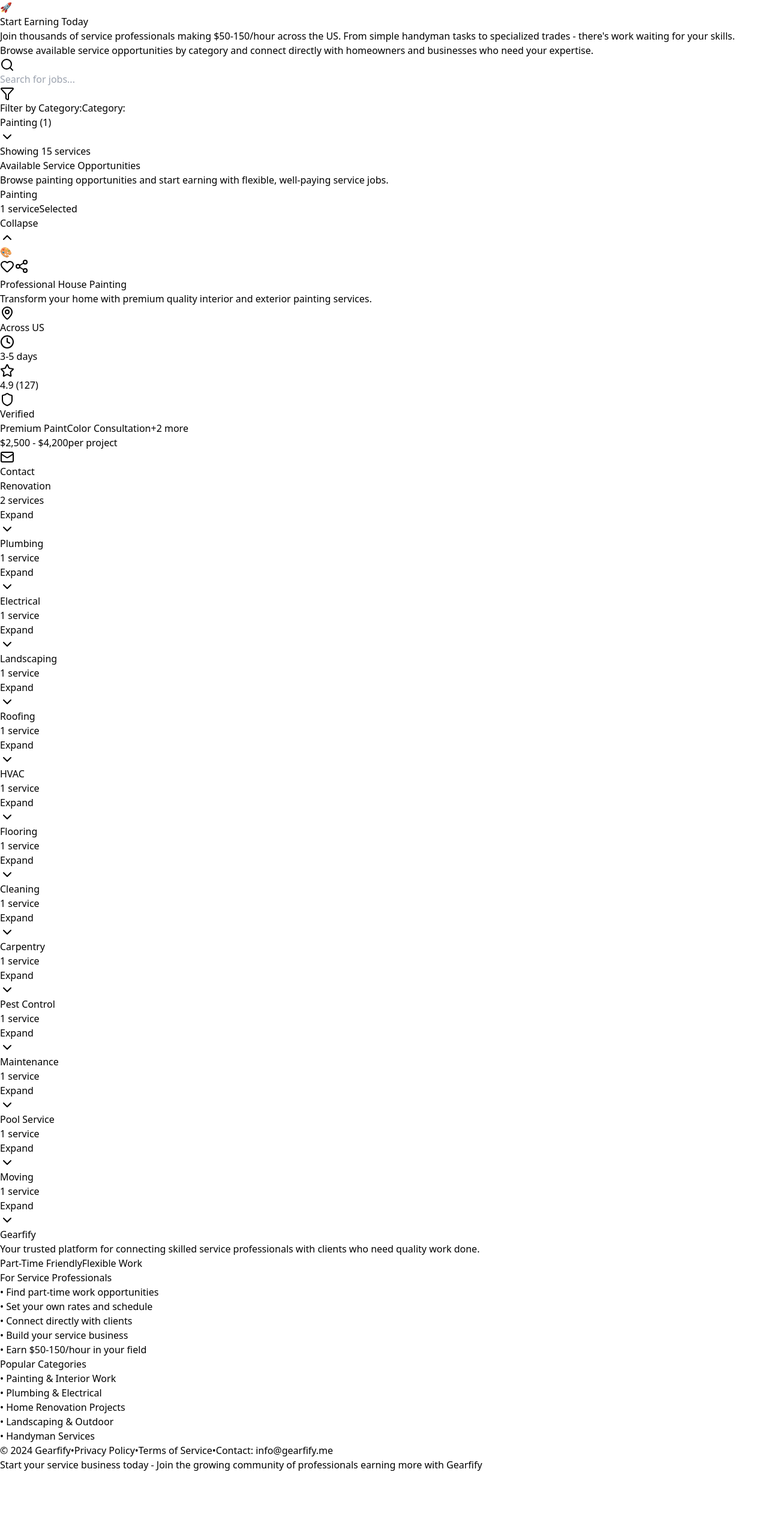
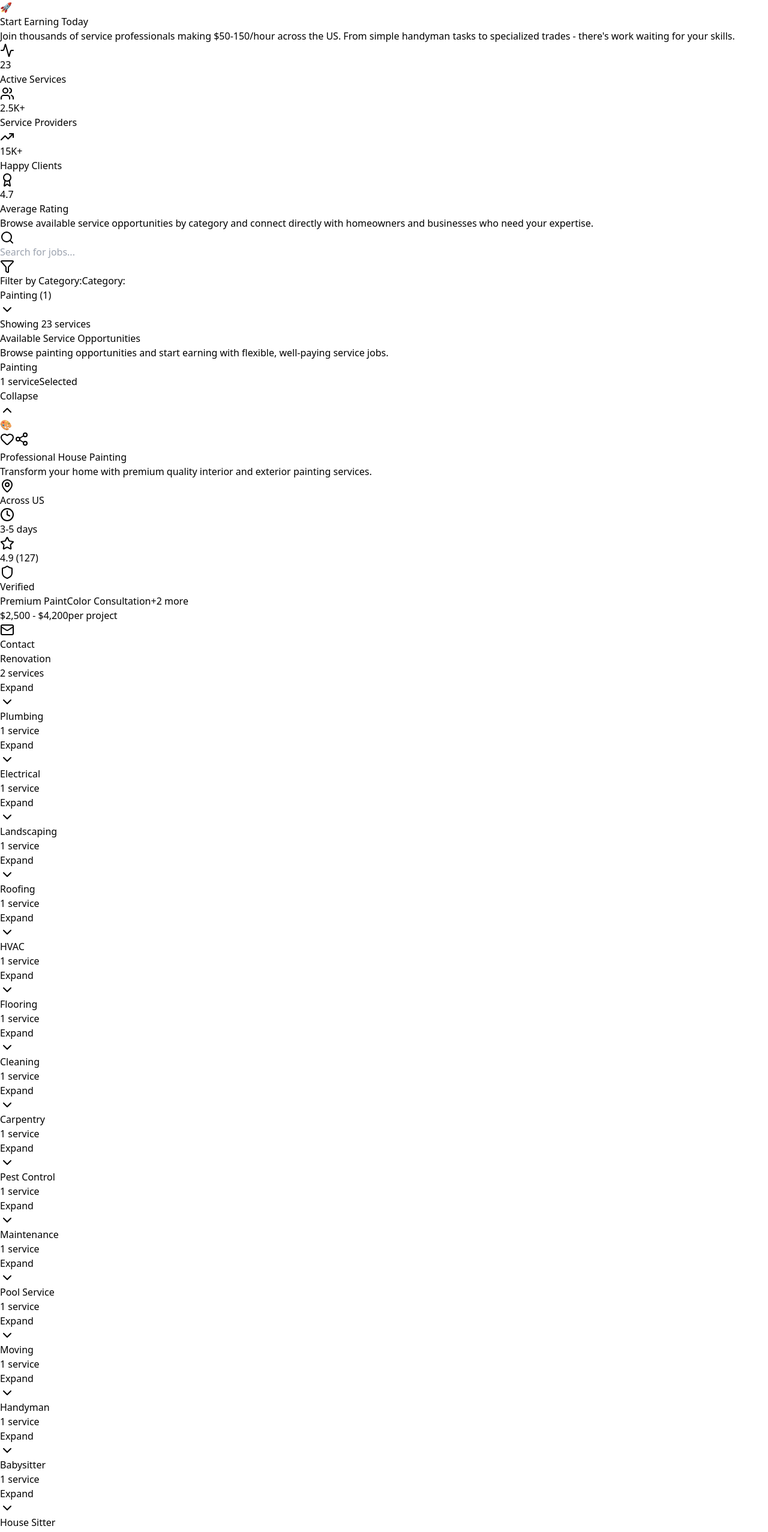
Before and after one commit to mohlade/gearfity, a React (Vite) app: page / in a window 1280 px wide. Shown: the part 240-2794 px from the top of the page at 60% size. Before the commit the page ends 2694 px from the top, so only its background shows below. Built offline with nearby package versions, Linux system fonts and the light colour scheme.

Commit message:
Updated subscription button

```diff
--- a/src/App.jsx
+++ b/src/App.jsx
@@ -1,5 +1,5 @@
 import React, { useState } from 'react';
-import { Search, MapPin, Star, Clock, Shield, Mail, Heart, Share2, ChevronDown, ChevronUp, Filter } from 'lucide-react';
+import { Search, MapPin, Star, Clock, Shield, Mail, Heart, Share2, ChevronDown, ChevronUp, Filter, Users, TrendingUp, Award, Activity } from 'lucide-react';
 
 function App() {
   const [searchTerm, setSearchTerm] = useState('');
@@ -7,6 +7,7 @@
   const [expandedCategories, setExpandedCategories] = useState(new Set(['Painting']));
   const [likedServices, setLikedServices] = useState(new Set());
   const [isDropdownOpen, setIsDropdownOpen] = useState(false);
+  const [isSubscribed, setIsSubscribed] = useState(false);
 
   const services = [
     {
@@ -203,6 +204,110 @@
       image: "📦",
       description: "Professional moving services with careful handling of your belongings.",
       features: ["Packing Service", "Insurance Coverage", "Local & Long Distance", "Storage Options"]
+    },
+    {
+      id: 16,
+      title: "Handyman Services",
+      category: "Handyman",
+      price: "$50 - $120",
+      rating: 4.6,
+      reviews: 312,
+      location: "Across US",
+      duration: "1-4 hours",
+      image: "🔨",
+      description: "General repairs, installations, and home maintenance tasks.",
+      features: ["Same Day Service", "Multi-skill", "Tool Provided", "Affordable Rates"]
+    },
+    {
+      id: 17,
+      title: "Professional Babysitting",
+      category: "Babysitter",
+      price: "$15 - $25",
+      rating: 4.8,
+      reviews: 267,
+      location: "Across US",
+      duration: "2-8 hours",
+      image: "👶",
+      description: "Reliable and caring babysitting services for your little ones.",
+      features: ["Background Check", "CPR Certified", "References Available", "Flexible Hours"]
+    },
+    {
+      id: 18,
+      title: "House Sitting Services",
+      category: "House Sitter",
+      price: "$30 - $80",
+      rating: 4.7,
+      reviews: 156,
+      location: "Across US",
+      duration: "1-30 days",
+      image: "🏡",
+      description: "Trusted house sitting services while you're away.",
+      features: ["Pet Care Available", "Plant Watering", "Mail Collection", "Security Check"]
+    },
+    {
+      id: 19,
+      title: "Pool Maintenance Pro",
+      category: "Pool Maintenance",
+      price: "$80 - $200",
+      rating: 4.5,
+      reviews: 198,
+      location: "Across US",
+      duration: "1-3 hours",
+      image: "🏊‍♂️",
+      description: "Complete pool maintenance and cleaning services.",
+      features: ["Chemical Balancing", "Equipment Service", "Weekly Visits", "Emergency Repairs"]
+    },
+    {
+      id: 20,
+      title: "Elderly Care Services",
+      category: "Elderly Care",
+      price: "$20 - $35",
+      rating: 4.9,
+      reviews: 234,
+      location: "Across US",
+      duration: "2-24 hours",
+      image: "👵",
+      description: "Compassionate care and companionship for elderly clients.",
+      features: ["Certified Caregivers", "Meal Preparation", "Transportation", "Medical Assistance"]
+    },
+    {
+      id: 21,
+      title: "Project Supervisor",
+      category: "Project Supervisor",
+      price: "$950 - $1750",
+      rating: 4.7,
+      reviews: 89,
+      location: "Across US",
+      duration: "1-8 hours",
+      image: "👷",
+      description: "Experienced project supervision for construction and renovation works.",
+      features: ["Licensed Professional", "Progress Reports", "Quality Control", "Timeline Management"]
+    },
+    {
+      id: 22,
+      title: "Project Manager",
+      category: "Project Manager",
+      price: "$1000 - $2000 ",
+      rating: 4.8,
+      reviews: 145,
+      location: "Across US",
+      duration: "Ongoing",
+      image: "📋",
+      description: "Professional project management for complex home improvement projects.",
+      features: ["Full Project Oversight", "Vendor Coordination", "Budget Management", "Timeline Planning"]
+    },
+    {
+      id: 23,
+      title: "Private Tutoring",
+      category: "Tutors",
+      price: "$25 - $80",
+      rating: 4.9,
+      reviews: 378,
+      location: "Across US",
+      duration: "1-2 hours",
+      image: "📚",
+      description: "Personalized tutoring services for all ages and subjects.",
+      features: ["Certified Teachers", "All Subjects", "Test Prep", "Online/In-Person"]
     }
   ];
 
@@ -240,13 +345,18 @@
   };
 
   const handleContactClick = (serviceName) => {
-    window.location.href = `mailto:hello@gearfify.me?subject=Inquiry about ${serviceName}&body=Hi, I'm interested in learning more about your ${serviceName}. Please contact me with more details.`;
+    window.location.href = `mailto:info@gearfity.me?subject=Inquiry about ${serviceName}&body=Hi, I'm interested in learning more about your ${serviceName}. Please contact me with more details.`;
+  };
+
+  const handleSubscribe = () => {
+    window.location.href = `mailto:info@gearfity.me?subject=Newsletter Subscription&body=Hi, I'd like to subscribe to your newsletter to receive updates about new service opportunities.`;
+    setIsSubscribed(true);
+    setTimeout(() => setIsSubscribed(false), 3000);
   };
 
   const handleCategorySelect = (category) => {
     setSelectedCategory(category);
     setIsDropdownOpen(false);
-    // Expand the selected category
     const newExpanded = new Set([category]);
     setExpandedCategories(newExpanded);
   };
@@ -278,7 +388,7 @@
         <h4 className="text-lg font-bold text-gray-800 mb-2 group-hover:text-slate-700 transition-colors">
           {service.title}
         </h4>
-        <p className="text-gray-600 text-sm mb-4 leading-relaxed line-clamp-2">
+        <p className="text-gray-600 text-sm mb-4 leading-relaxed">
           {service.description}
         </p>
 
@@ -341,7 +451,6 @@
   return (
     <div className="min-h-screen bg-gradient-to-br from-slate-50 via-gray-50 to-stone-50">
       <header className="bg-gradient-to-r from-slate-900 via-gray-900 to-zinc-900 text-white relative overflow-hidden">
-        {/* Background Pattern */}
         <div className="absolute inset-0 opacity-10">
           <div
             className="absolute inset-0"
@@ -356,7 +465,7 @@
           <div className="max-w-4xl mx-auto text-center">
             <div className="mb-6">
               <h1 className="text-5xl md:text-7xl font-bold bg-gradient-to-r from-amber-400 via-yellow-500 to-orange-500 bg-clip-text text-transparent mb-4">
-                Gearfify
+                Gearfity
               </h1>
               <div className="flex flex-wrap justify-center gap-2 mb-6">
                 <span className="px-3 py-1 bg-amber-500/20 text-amber-300 rounded-full text-sm font-medium border border-amber-500/30">
@@ -420,6 +529,37 @@
               </div>
             </div>
 
+            <div className="grid grid-cols-2 md:grid-cols-4 gap-4 mb-8">
+              <div className="bg-white/10 backdrop-blur-sm rounded-xl p-4 text-center border border-white/20">
+                <div className="flex items-center justify-center mb-2">
+                  <Activity className="w-5 h-5 text-emerald-400 mr-2" />
+                  <span className="text-2xl font-bold text-white">23</span>
+                </div>
+                <p className="text-gray-300 text-xs">Active Services</p>
+              </div>
+              <div className="bg-white/10 backdrop-blur-sm rounded-xl p-4 text-center border border-white/20">
+                <div className="flex items-center justify-center mb-2">
+                  <Users className="w-5 h-5 text-blue-400 mr-2" />
+                  <span className="text-2xl font-bold text-white">2.5K+</span>
+                </div>
+                <p className="text-gray-300 text-xs">Service Providers</p>
+              </div>
+              <div className="bg-white/10 backdrop-blur-sm rounded-xl p-4 text-center border border-white/20">
+                <div className="flex items-center justify-center mb-2">
+                  <TrendingUp className="w-5 h-5 text-purple-400 mr-2" />
+                  <span className="text-2xl font-bold text-white">15K+</span>
+                </div>
+                <p className="text-gray-300 text-xs">Happy Clients</p>
+              </div>
+              <div className="bg-white/10 backdrop-blur-sm rounded-xl p-4 text-center border border-white/20">
+                <div className="flex items-center justify-center mb-2">
+                  <Award className="w-5 h-5 text-amber-400 mr-2" />
+                  <span className="text-2xl font-bold text-white">4.7</span>
+                </div>
+                <p className="text-gray-300 text-xs">Average Rating</p>
+              </div>
+            </div>
+
             <div className="max-w-2xl mx-auto">
               <p className="text-gray-300 mb-6">
                 Browse available service opportunities by category and connect directly with homeowners and businesses who need your expertise.
@@ -439,7 +579,6 @@
         </div>
       </header>
 
-      {/* Category Dropdown Filter */}
       <div className="bg-white/95 backdrop-blur-sm sticky top-0 z-50 border-b border-gray-200 shadow-sm">
         <div className="container mx-auto px-4 py-4">
           <div className="flex flex-col sm:flex-row gap-4 items-center">
@@ -499,16 +638,13 @@
           </p>
         </div>
 
-        {/* Category-based Service Listings */}
         <div className="space-y-6">
-          {/* Show selected category first */}
           {(() => {
             const selectedCategoryServices = servicesByCategory[selectedCategory] || [];
             if (selectedCategoryServices.length === 0) return null;
 
             return (
               <div key={selectedCategory} className="bg-white rounded-2xl shadow-sm border border-gray-200 overflow-hidden">
-                {/* Category Header */}
                 <div
                   className="px-6 py-4 bg-gradient-to-r from-amber-50 to-orange-50 border-b border-gray-200 cursor-pointer hover:from-amber-100 hover:to-orange-100 transition-all"
                   onClick={() => toggleCategoryExpansion(selectedCategory)}
@@ -535,7 +671,6 @@
                   </div>
                 </div>
 
-                {/* Services Grid - Collapsible */}
                 <div className={`transition-all duration-300 ease-in-out ${
                   expandedCategories.has(selectedCategory)
                     ? 'max-h-none opacity-100'
@@ -555,14 +690,12 @@
             );
           })()}
 
-          {/* Show other categories below */}
           {categories.filter(category => category !== selectedCategory).map(category => {
             const categoryServices = servicesByCategory[category] || [];
             if (categoryServices.length === 0) return null;
 
             return (
               <div key={category} className="bg-white rounded-2xl shadow-sm border border-gray-200 overflow-hidden">
-                {/* Category Header */}
                 <div
                   className="px-6 py-4 bg-gradient-to-r from-slate-50 to-gray-50 border-b border-gray-200 cursor-pointer hover:from-slate-100 hover:to-gray-100 transition-all"
                   onClick={() => toggleCategoryExpansion(category)}
@@ -586,7 +719,6 @@
                   </div>
                 </div>
 
-                {/* Services Grid - Collapsible */}
                 <div className={`transition-all duration-300 ease-in-out ${
                   expandedCategories.has(category)
                     ? 'max-h-none opacity-100'
@@ -621,12 +753,12 @@
           <div className="grid md:grid-cols-3 gap-8 mb-8">
             <div>
               <h3 className="text-2xl font-bold mb-4 bg-gradient-to-r from-amber-400 to-orange-500 bg-clip-text text-transparent">
-                Gearfify
+                Gearfity
               </h3>
               <p className="text-gray-400 mb-4 leading-relaxed">
                 Your trusted platform for connecting skilled service professionals with clients who need quality work done.
               </p>
-              <div className="flex gap-4 text-sm text-gray-400">
+              <div className="flex gap-4 text-sm text-gray-400 mb-4">
                 <span className="flex items-center gap-1">
                   <span className="w-2 h-2 bg-emerald-400 rounded-full"></span>
                   Part-Time Friendly
@@ -635,6 +767,21 @@
                   <span className="w-2 h-2 bg-amber-400 rounded-full"></span>
                   Flexible Work
                 </span>
+              </div>
+
+              <div className="mb-4">
+                <h4 className="font-semibold mb-2 text-white">Stay Updated</h4>
+                <button
+                  onClick={handleSubscribe}
+                  className={`w-full bg-gradient-to-r from-amber-500 to-orange-500 text-white px-4 py-2 rounded-lg font-semibold hover:from-amber-600 hover:to-orange-600 transition-all transform hover:scale-105 shadow-md hover:shadow-lg flex items-center justify-center gap-2 text-sm ${
+                    isSubscribed ? 'from-emerald-500 to-green-500' : ''
+                  }`}
+                  disabled={isSubscribed}
+                >
+                  <Mail className="w-4 h-4" />
+                  {isSubscribed ? 'Subscribed!' : 'Subscribe for  Updates'}
+                </button>
+                <p className="text-gray-500 text-xs mt-1">Get notified about new service opportunities</p>
               </div>
             </div>
 
@@ -663,16 +810,16 @@
 
           <div className="text-center border-t border-gray-800 pt-8">
             <div className="flex flex-col sm:flex-row justify-center gap-4 sm:gap-6 text-sm text-gray-400 mb-4">
-              <span>© 2024 Gearfify</span>
+              <span>© 2024 Gearfity</span>
               <span className="hidden sm:inline">•</span>
               <span>Privacy Policy</span>
               <span className="hidden sm:inline">•</span>
               <span>Terms of Service</span>
               <span className="hidden sm:inline">•</span>
-              <span>Contact: info@gearfify.me</span>
+              <span>Contact: info@gearfity.me</span>
             </div>
             <p className="text-xs text-gray-500">
-              Start your service business today - Join the growing community of professionals earning more with Gearfify
+              Start your service business today - Join the growing community of professionals earning more with Gearfity
             </p>
           </div>
         </div>
```
